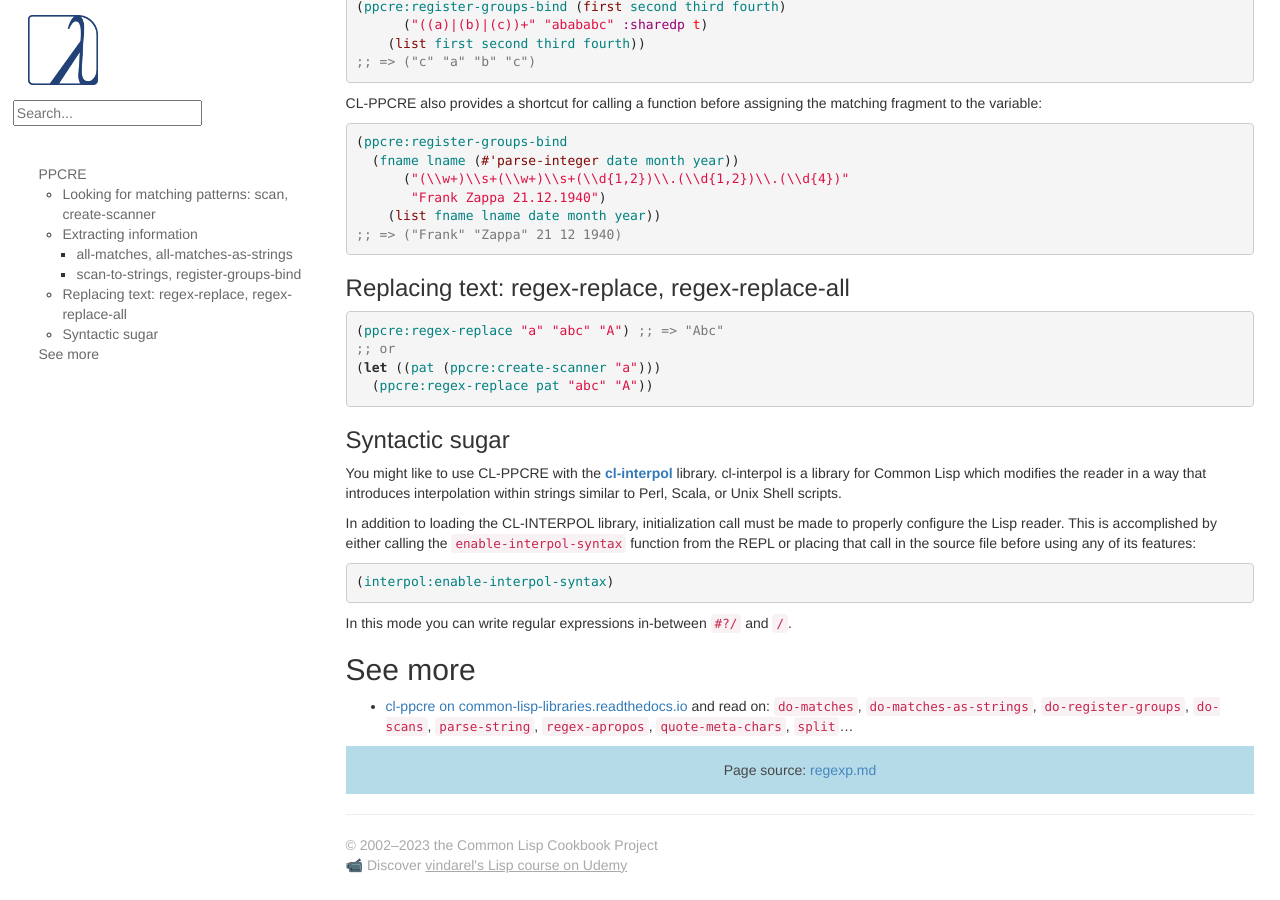
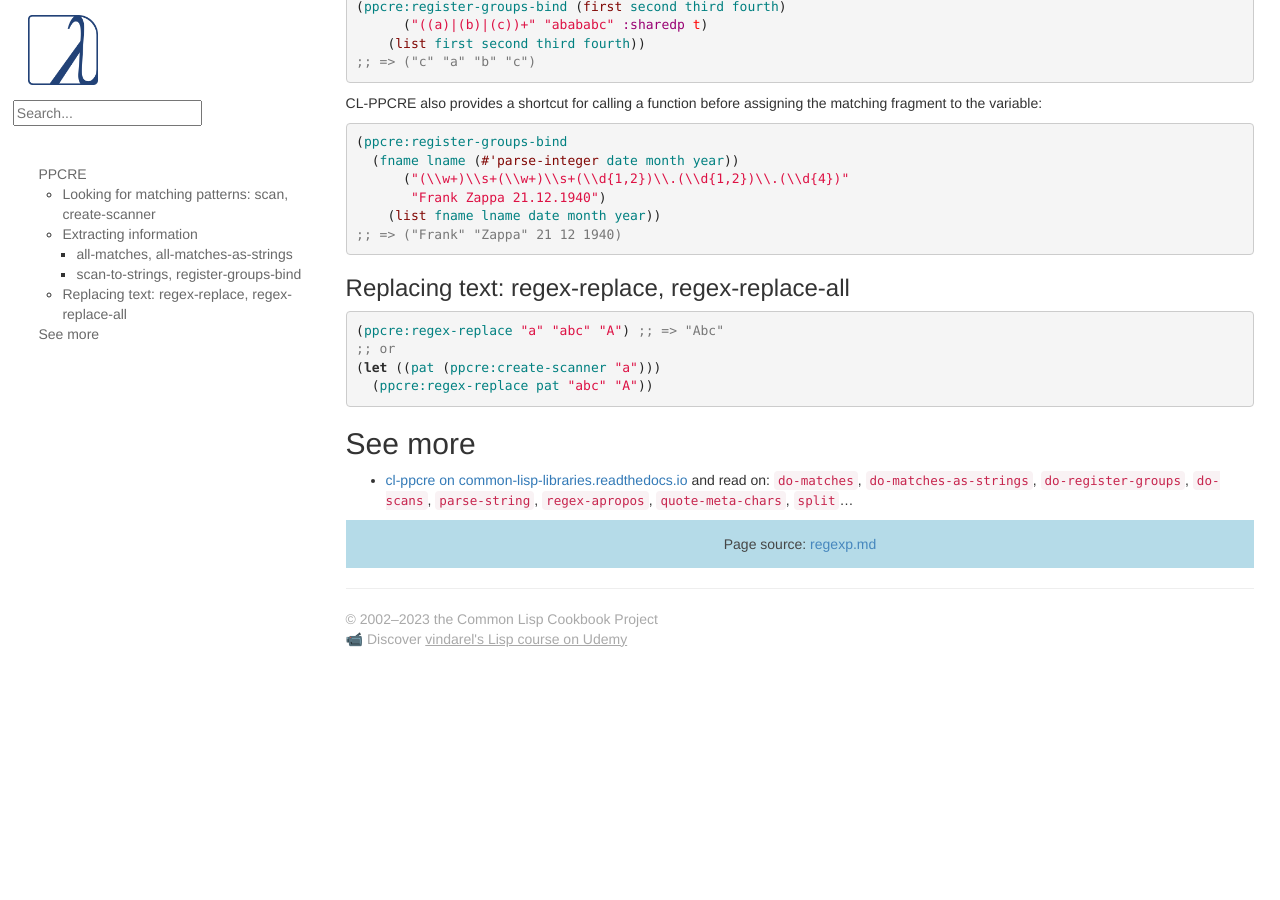
Before and after one commit to LispCookbook/cl-cookbook, a Jekyll site: the page built from regexp.md, in a window 1280 px wide and 900 px high, scrolled down 1666 px. Built offline with Jekyll 4.4.1, drawn with Linux system fonts in a browser that asks for light colours; after the commit the page ends 2340 px from its top, so only the background shows below that.

Commit message:
regex: rm mention of cl-interpol, uncomplete and not bringing much
for #511

```diff
--- a/regexp.md
+++ b/regexp.md
@@ -144,27 +144,6 @@ assigning the matching fragment to the variable:
   (ppcre:regex-replace pat "abc" "A"))
 ~~~
 
-
-### Syntactic sugar
-
-You might like to use CL-PPCRE with the
-[**cl-interpol**](https://edicl.github.io/cl-interpol/#regular)
-library. cl-interpol is a library for Common Lisp which modifies the
-reader in a way that introduces interpolation within strings similar
-to Perl, Scala, or Unix Shell scripts.
-
-In addition to loading the CL-INTERPOL library, initialization call
-must be made to properly configure the Lisp reader. This is
-accomplished by either calling the `enable-interpol-syntax` function
-from the REPL or placing that call in the source file before using any
-of its features:
-
-~~~lisp
-(interpol:enable-interpol-syntax)
-~~~
-
-In this mode you can write regular expressions in-between `#?/` and `/`.
-
 ## See more
 
 - [cl-ppcre on common-lisp-libraries.readthedocs.io](https://common-lisp-libraries.readthedocs.io/cl-ppcre/) and read on: `do-matches`, `do-matches-as-strings`,
```
